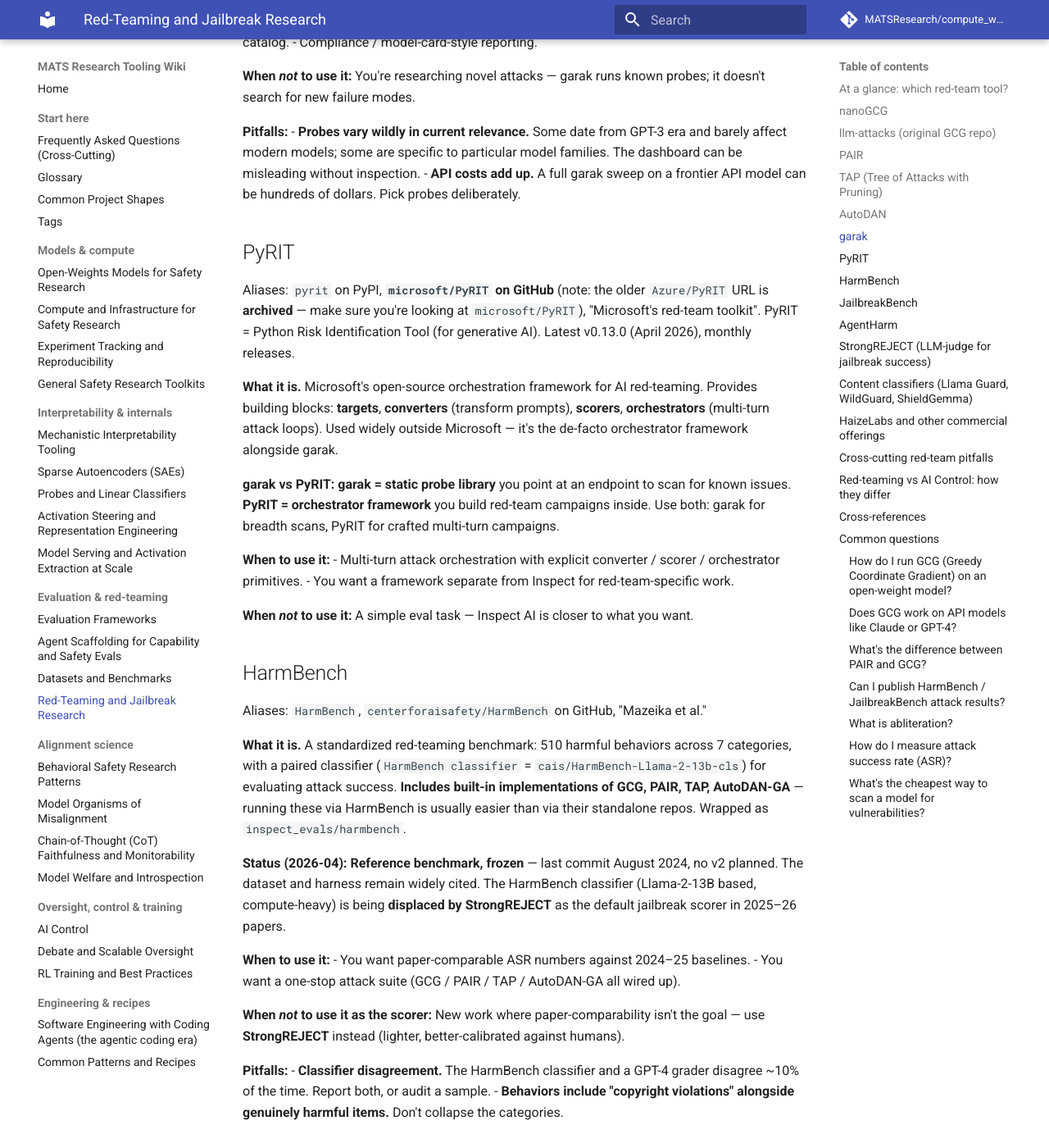
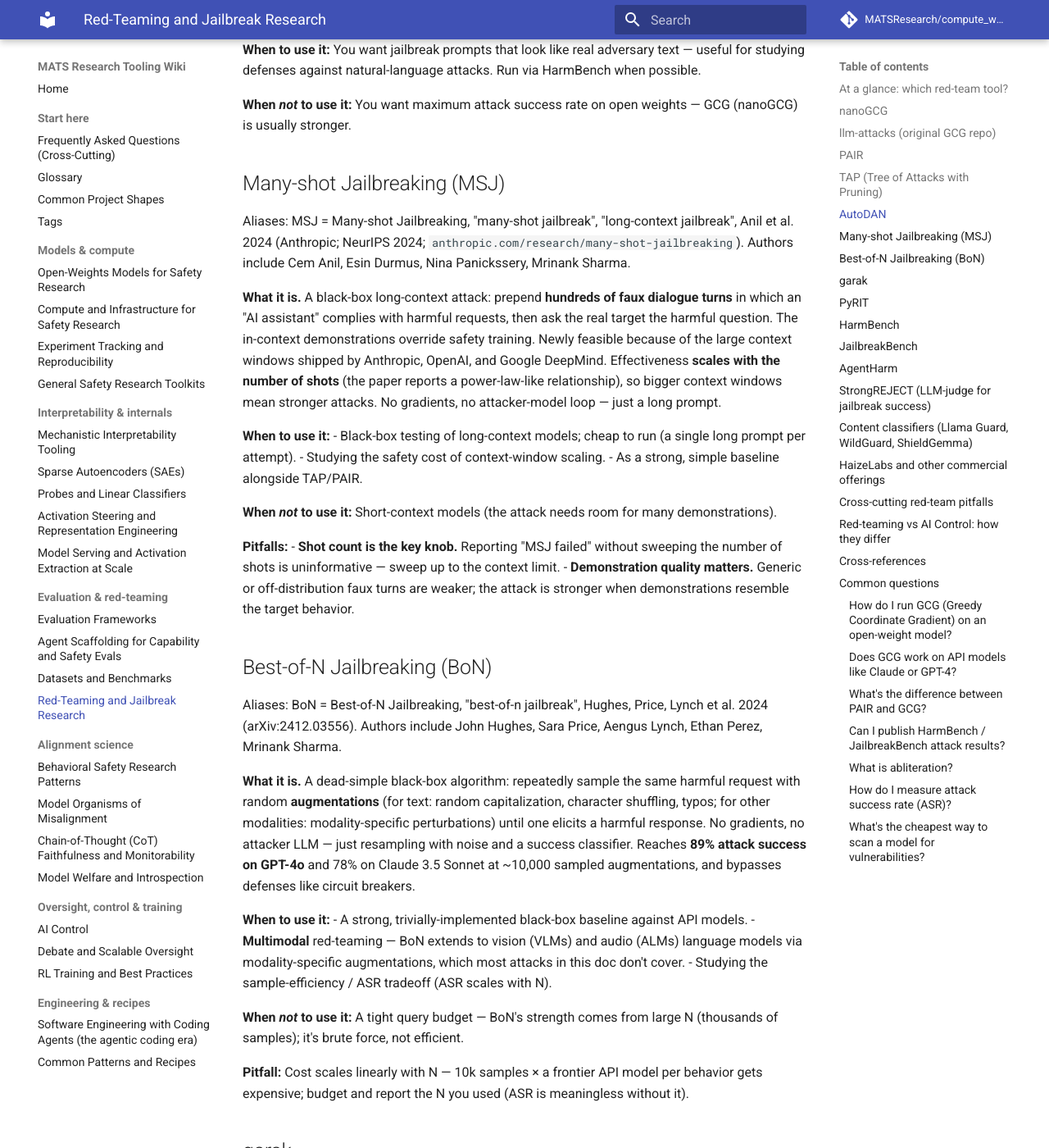
Before and after one commit to MATSResearch/compute_wiki, an MkDocs documentation site: the page built from docs/evaluation/red-teaming.md, in a window 1280 px wide and 1400 px high, scrolled down 3924 px. Shown: the whole window at 82% size. Built offline with MkDocs 1.6.1 and Material for MkDocs 9.7.7, drawn with Linux system fonts in a browser that asks for light colours; comment, search, counter and statistics services are not loaded; some of the changed text lies outside the part shown.

Commit message:
docs: add jailbreak arXiv IDs, Many-shot/Best-of-N, and the why-jailbreaks-work frame
- arXiv IDs for the canonical attack/benchmark papers cited by name only:
  GCG 2307.15043, PAIR 2310.08419, TAP 2312.02119, HarmBench 2402.04249,
  JailbreakBench 2404.01318.
- New subsections + table rows for two attack families the doc omitted:
  Many-shot Jailbreaking (Anil et al. 2024, Anthropic/NeurIPS — long-context)
  and Best-of-N (Hughes et al. 2412.03556 — simple, multimodal, 89% on GPT-4o).
- Added the foundational conceptual frame near the top: Wei, Haghtalab &
  Steinhardt "Jailbroken" (2307.02483) — competing objectives + mismatched
  generalization.

Note the memory file for this citation pass (also committed elsewhere).
All refs verified via search/source.

Co-Authored-By: Claude Opus 4.8 (1M context) <noreply@anthropic.com>

```diff
--- a/docs/evaluation/red-teaming.md
+++ b/docs/evaluation/red-teaming.md
@@ -8,6 +8,8 @@ tags:
 
 Tools for adversarial robustness research: optimization-based attacks, LLM-as-attacker schemes, automated scanners, and standardized harm benchmarks.
 
+**Why jailbreaks work (the conceptual frame).** The foundational analysis is Wei, Haghtalab & Steinhardt 2023, "Jailbroken: How Does LLM Safety Training Fail?" (arXiv:2307.02483). It identifies two failure modes that most attacks below exploit: **competing objectives** (the model's helpfulness/instruction-following capability is pitted against its safety training — e.g. role-play, prefix-injection, refusal-suppression attacks) and **mismatched generalization** (safety training fails to cover a domain where capabilities exist — e.g. base64/encoding tricks, low-resource languages, obscure formats). When you read the attacks here, it's worth asking which of these two levers each one pulls.
+
 ## At a glance: which red-team tool?
 
 | If you want… | Use |
@@ -15,6 +17,8 @@ Tools for adversarial robustness research: optimization-based attacks, LLM-as-at
 | Gradient-based jailbreak (GCG / Greedy Coordinate Gradient) on open-weight models | **nanoGCG** (Gray Swan) |
 | LLM-as-attacker against a black-box target | **TAP** (Tree of Attacks with Pruning, dominates PAIR) or **PAIR** (reference impl); easiest via HarmBench |
 | Genetic-algorithm jailbreak | **AutoDAN** (Liu et al., `SheltonLiu-N/AutoDAN`); easiest via HarmBench |
+| Long-context jailbreak (many faux demonstrations) | **Many-shot Jailbreaking** (Anil et al. 2024, Anthropic) |
+| Dead-simple black-box / multimodal jailbreak (resample with noise) | **Best-of-N Jailbreaking** (Hughes et al. 2024, arXiv:2412.03556) |
 | Broad scanner: known issues (toxicity, prompt injection, encoding tricks) | **garak** (NVIDIA) |
 | Microsoft-flavored automation for AI red team | **PyRIT** |
 | Standardized harm benchmark with classifier scoring | **HarmBench** (frozen but reference); for scoring new work use **StrongREJECT** |
@@ -26,7 +30,7 @@ Tools for adversarial robustness research: optimization-based attacks, LLM-as-at
 
 ## nanoGCG
 
-Aliases: `nanogcg` on PyPI, `GraySwanAI/nanoGCG` on GitHub, "Gray Swan's GCG", "the new GCG library". GCG = Greedy Coordinate Gradient. Original GCG paper: Zou, Wang, Carlini, Nasr, Kolter, Fredrikson (2023).
+Aliases: `nanogcg` on PyPI, `GraySwanAI/nanoGCG` on GitHub, "Gray Swan's GCG", "the new GCG library". GCG = Greedy Coordinate Gradient. Original GCG paper: Zou, Wang, Carlini, Nasr, Kolter, Fredrikson (2023), "Universal and Transferable Adversarial Attacks on Aligned Language Models" (arXiv:2307.15043).
 
 **What it is.** A fast, lightweight PyTorch implementation of GCG — gradient-based search for adversarial suffixes that make a target HuggingFace causal LM produce a desired response. Supports multi-position token swapping, an attack buffer, the mellowmax loss, and probe sampling.
 
@@ -65,7 +69,7 @@ Aliases: `llm-attacks/llm-attacks` on GitHub, "the original GCG paper code".
 
 ## PAIR
 
-Aliases: PAIR = "Prompt Automatic Iterative Refinement", `patrickrchao/JailbreakingLLMs` on GitHub, "Chao et al."
+Aliases: PAIR = "Prompt Automatic Iterative Refinement", `patrickrchao/JailbreakingLLMs` on GitHub, "Chao et al." Paper: Chao et al. 2023, "Jailbreaking Black Box Large Language Models in Twenty Queries" (arXiv:2310.08419).
 
 **What it is.** A black-box attack: an attacker LM generates jailbreak prompts iteratively, refining based on the target's responses. Often runs against API-only models.
 
@@ -83,7 +87,7 @@ Aliases: PAIR = "Prompt Automatic Iterative Refinement", `patrickrchao/Jailbreak
 
 ## TAP (Tree of Attacks with Pruning)
 
-Aliases: TAP = Tree of Attacks with Pruning, `RICommunity/TAP` on GitHub, "Mehrotra et al.", "the tree-of-attacks jailbreak".
+Aliases: TAP = Tree of Attacks with Pruning, `RICommunity/TAP` on GitHub, "Mehrotra et al.", "the tree-of-attacks jailbreak". Paper: Mehrotra et al. 2023, "Tree of Attacks: Jailbreaking Black-Box LLMs Automatically" (arXiv:2312.02119; NeurIPS 2024).
 
 **What it is.** A black-box LLM-as-attacker method that generalizes PAIR by **branching and pruning**: at each step the attacker generates multiple candidate refinements, scores them, and keeps the best ones. **Strictly dominates PAIR** on attack success per query in the original paper (Mehrotra et al.).
 
@@ -104,6 +108,38 @@ Aliases: **`SheltonLiu-N/AutoDAN`** on GitHub (Liu et al. ICLR 2024 — the gene
 **When to use it:** You want jailbreak prompts that look like real adversary text — useful for studying defenses against natural-language attacks. Run via HarmBench when possible.
 
 **When *not* to use it:** You want maximum attack success rate on open weights — GCG (nanoGCG) is usually stronger.
+
+## Many-shot Jailbreaking (MSJ)
+
+Aliases: MSJ = Many-shot Jailbreaking, "many-shot jailbreak", "long-context jailbreak", Anil et al. 2024 (Anthropic; NeurIPS 2024; `anthropic.com/research/many-shot-jailbreaking`). Authors include Cem Anil, Esin Durmus, Nina Panickssery, Mrinank Sharma.
+
+**What it is.** A black-box long-context attack: prepend **hundreds of faux dialogue turns** in which an "AI assistant" complies with harmful requests, then ask the real target the harmful question. The in-context demonstrations override safety training. Newly feasible because of the large context windows shipped by Anthropic, OpenAI, and Google DeepMind. Effectiveness **scales with the number of shots** (the paper reports a power-law-like relationship), so bigger context windows mean stronger attacks. No gradients, no attacker-model loop — just a long prompt.
+
+**When to use it:**
+- Black-box testing of long-context models; cheap to run (a single long prompt per attempt).
+- Studying the safety cost of context-window scaling.
+- As a strong, simple baseline alongside TAP/PAIR.
+
+**When *not* to use it:** Short-context models (the attack needs room for many demonstrations).
+
+**Pitfalls:**
+- **Shot count is the key knob.** Reporting "MSJ failed" without sweeping the number of shots is uninformative — sweep up to the context limit.
+- **Demonstration quality matters.** Generic or off-distribution faux turns are weaker; the attack is stronger when demonstrations resemble the target behavior.
+
+## Best-of-N Jailbreaking (BoN)
+
+Aliases: BoN = Best-of-N Jailbreaking, "best-of-n jailbreak", Hughes, Price, Lynch et al. 2024 (arXiv:2412.03556). Authors include John Hughes, Sara Price, Aengus Lynch, Ethan Perez, Mrinank Sharma.
+
+**What it is.** A dead-simple black-box algorithm: repeatedly sample the same harmful request with random **augmentations** (for text: random capitalization, character shuffling, typos; for other modalities: modality-specific perturbations) until one elicits a harmful response. No gradients, no attacker LLM — just resampling with noise and a success classifier. Reaches **89% attack success on GPT-4o** and 78% on Claude 3.5 Sonnet at ~10,000 sampled augmentations, and bypasses defenses like circuit breakers.
+
+**When to use it:**
+- A strong, trivially-implemented black-box baseline against API models.
+- **Multimodal** red-teaming — BoN extends to vision (VLMs) and audio (ALMs) language models via modality-specific augmentations, which most attacks in this doc don't cover.
+- Studying the sample-efficiency / ASR tradeoff (ASR scales with N).
+
+**When *not* to use it:** A tight query budget — BoN's strength comes from large N (thousands of samples); it's brute force, not efficient.
+
+**Pitfall:** Cost scales linearly with N — 10k samples × a frontier API model per behavior gets expensive; budget and report the N you used (ASR is meaningless without it).
 
 ## garak
 
@@ -138,7 +174,7 @@ Aliases: `pyrit` on PyPI, **`microsoft/PyRIT` on GitHub** (note: the older `Azur
 
 ## HarmBench
 
-Aliases: `HarmBench`, `centerforaisafety/HarmBench` on GitHub, "Mazeika et al."
+Aliases: `HarmBench`, `centerforaisafety/HarmBench` on GitHub, "Mazeika et al." Paper: Mazeika et al. 2024, "HarmBench: A Standardized Evaluation Framework for Automated Red Teaming and Robust Refusal" (arXiv:2402.04249).
 
 **What it is.** A standardized red-teaming benchmark: 510 harmful behaviors across 7 categories, with a paired classifier (`HarmBench classifier` = `cais/HarmBench-Llama-2-13b-cls`) for evaluating attack success. **Includes built-in implementations of GCG, PAIR, TAP, AutoDAN-GA** — running these via HarmBench is usually easier than via their standalone repos. Wrapped as `inspect_evals/harmbench`.
 
@@ -156,7 +192,7 @@ Aliases: `HarmBench`, `centerforaisafety/HarmBench` on GitHub, "Mazeika et al."
 
 ## JailbreakBench
 
-Aliases: `JailbreakBench`, `JailbreakBench/jailbreakbench` on GitHub, "JBB", "JBB-Behaviors".
+Aliases: `JailbreakBench`, `JailbreakBench/jailbreakbench` on GitHub, "JBB", "JBB-Behaviors". Paper: Chao et al. 2024, "JailbreakBench: An Open Robustness Benchmark for Jailbreaking Large Language Models" (arXiv:2404.01318).
 
 **What it is.** A standardized jailbreak benchmark with 100 prompts (50 misuse + 50 borderline), public leaderboard, and reference defense baselines. Wrapped as `inspect_evals/jailbreakbench`.
 
@@ -287,4 +323,4 @@ For HarmBench-style benchmarks: score with the **HarmBench classifier** (`cais/H
 
 ---
 
-Last verified: 2026-04-30. nanoGCG v0.3.0 (Feb 2025; minimal updates since). PAIR repo stable. AutoDAN canonical handle is `SheltonLiu-N/AutoDAN`. **PyRIT moved to `microsoft/PyRIT`** — `Azure/PyRIT` is archived. garak v0.14.1, very active under NVIDIA. HarmBench frozen (Aug 2024); StrongREJECT (`dsbowen/strong_reject`) is the new default jailbreak scorer in 2025–26. JailbreakBench v1.0.0 maintained. AgentHarm in `UKGovernmentBEIS/inspect_evals/agentharm` (Gray Swan + UK AISI). Llama Guard 3/4, WildGuard, ShieldGemma added as content classifiers. (Citation audit 2026-06: fixed PyRIT expansion (Tool, not Toolkit), StrongREJECT author (Dillon Bowen), and the AutoDAN acronym — the Liu et al. version automates "Do Anything Now", it is not "Automatic and Interpretable Adversarial attacks".)
+Last verified: 2026-04-30. nanoGCG v0.3.0 (Feb 2025; minimal updates since). PAIR repo stable. AutoDAN canonical handle is `SheltonLiu-N/AutoDAN`. **PyRIT moved to `microsoft/PyRIT`** — `Azure/PyRIT` is archived. garak v0.14.1, very active under NVIDIA. HarmBench frozen (Aug 2024); StrongREJECT (`dsbowen/strong_reject`) is the new default jailbreak scorer in 2025–26. JailbreakBench v1.0.0 maintained. AgentHarm in `UKGovernmentBEIS/inspect_evals/agentharm` (Gray Swan + UK AISI). Llama Guard 3/4, WildGuard, ShieldGemma added as content classifiers. (Citation audit 2026-06: fixed PyRIT expansion (Tool, not Toolkit), StrongREJECT author (Dillon Bowen), and the AutoDAN acronym — the Liu et al. version automates "Do Anything Now", it is not "Automatic and Interpretable Adversarial attacks". Additions 2026-06: added arXiv IDs for the canonical attack/benchmark papers (GCG 2307.15043, PAIR 2310.08419, TAP 2312.02119, HarmBench 2402.04249, JailbreakBench 2404.01318), two previously-absent attack families — Many-shot Jailbreaking (Anil et al. 2024, Anthropic/NeurIPS) and Best-of-N (Hughes et al. 2412.03556) — and the foundational "why jailbreaks work" frame (Wei, Haghtalab & Steinhardt 2307.02483); all verified via arXiv/source.)
```
